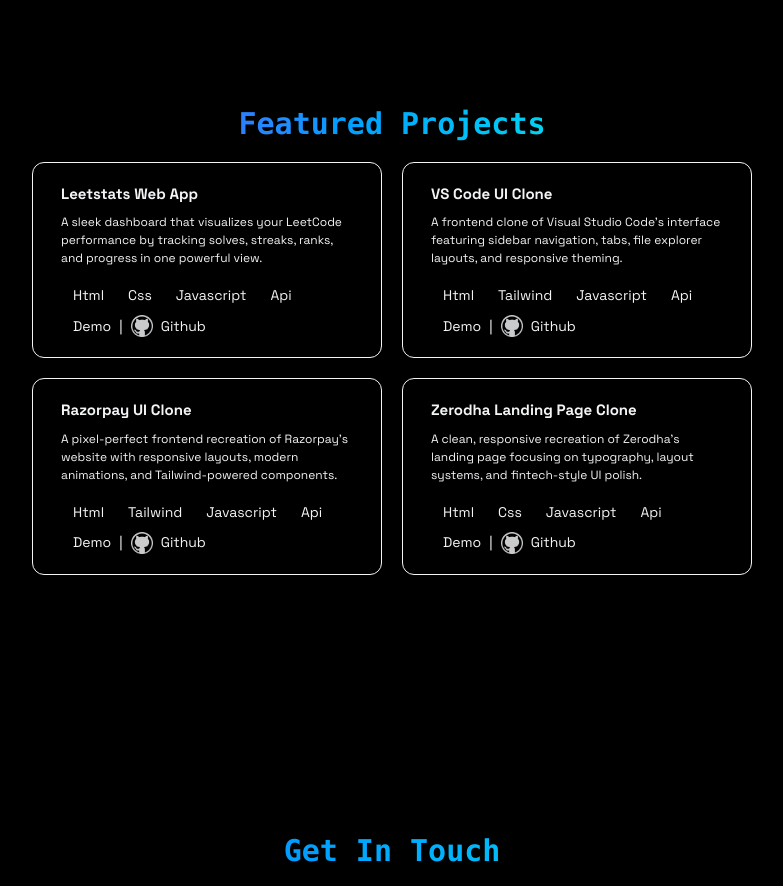
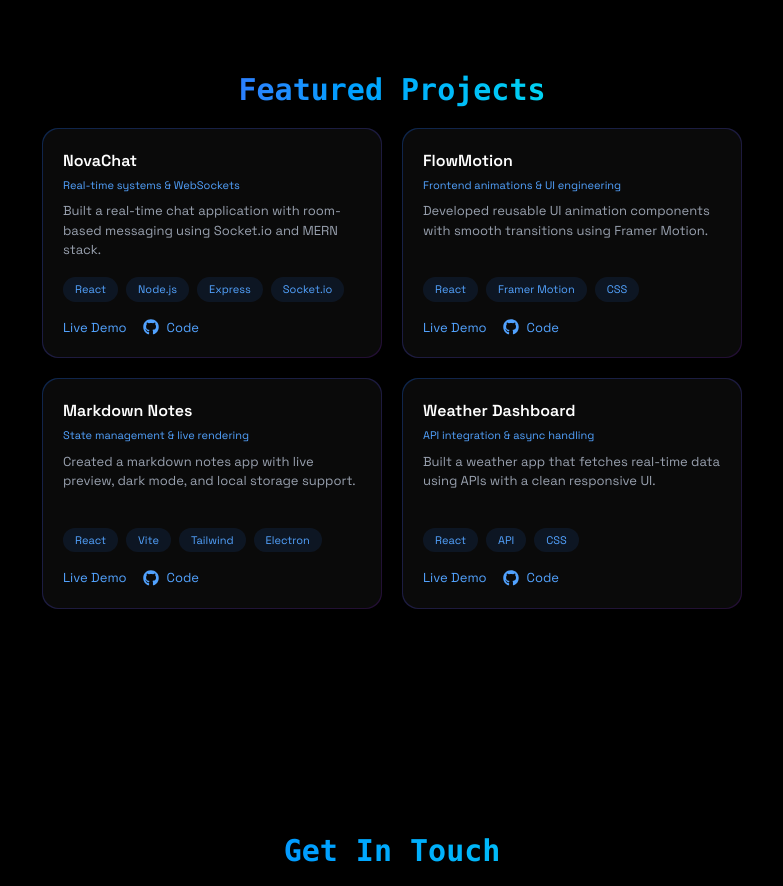
Before and after one commit to piratesofsi/musab-portfolio, a React (Vite) app: page / in a window 1280 px wide. Shown: the part 1560-2446 px from the top of the page, without its empty margins (248-1031 px from the left). Built offline with nearby package versions, Linux system fonts and the light colour scheme.

Commit message:
projects updates

```diff
--- a/package.json
+++ b/package.json
@@ -15,6 +15,7 @@
     "react": "^19.2.0",
     "react-dom": "^19.2.0",
     "react-hot-toast": "^2.6.0",
+    "react-icons": "^5.6.0",
     "tailwindcss": "^4.1.18"
   },
   "devDependencies": {
--- a/src/components/sections/Home.jsx
+++ b/src/components/sections/Home.jsx
@@ -78,7 +78,7 @@
             View Projects
           </a>
 
-          <a  href="https://drive.google.com/file/d/19h3aE3wdi9z4shidQ8fUYeN6LFIArrX4/preview"
+          <a  href="https://drive.google.com/file/d/1PaP53iq2GjzwGJmG27FwjeSfEycFR0fV/preview"
             target="_blank"
   rel="noopener noreferrer" className="inline-flex justify-center items-center  px-3 py-3 md:px-6 md:py-3  md:w-[200px] w-[154px] font-bold text-[14px] md:text-[13px]
  border border-blue-500 cursor-pointer text-blue-500 hover:bg-blue-500 hover:text-white md:transition rounded-xl font-semibold active:scale-95 transition-transform duration-150
--- /dev/null
+++ b/src/components/sections/ProjectCard.jsx
@@ -0,0 +1,74 @@
+import { FaGithub } from "react-icons/fa";
+
+const ProjectCard = ({ title, description, tech, demo, github, tagline }) => {
+  return (
+    <div className="w-[300px] md:w-[340px] rounded-2xl p-[1px]
+    bg-gradient-to-br from-blue-500/30 to-purple-500/20
+    hover:from-blue-500/60 hover:to-purple-500/40
+    transition-all duration-300 h-full">
+
+      {/* Inner Card */}
+      <div className="rounded-2xl bg-[#0a0a0a] p-5 h-full flex flex-col
+      hover:-translate-y-2 hover:shadow-[0_10px_40px_rgba(59,130,246,0.25)]
+      transition-all duration-300 cursor-pointer group">
+
+        {/* Title */}
+        <h3 className="font-semibold text-[16px] text-white mb-1
+        group-hover:text-blue-400 transition">
+          {title}
+        </h3>
+
+        {/* Tagline */}
+        <p className="text-[11px] text-blue-400 mb-2">
+          {tagline}
+        </p>
+
+        {/* Description */}
+        <p className="text-gray-400 text-[13px] mb-4 min-h-[60px]">
+          {description}
+        </p>
+
+        {/* Tech Stack */}
+        <div className="flex flex-wrap gap-2 mb-4">
+          {tech.map((t, i) => (
+            <span
+              key={i}
+              className="text-[11px] px-3 py-1 rounded-full
+              bg-blue-500/10 text-blue-400
+              hover:bg-blue-500/20 transition"
+            >
+              {t}
+            </span>
+          ))}
+        </div>
+
+        {/* Links (pushed to bottom) */}
+        <div className="mt-auto flex items-center gap-4 text-[13px] text-blue-400">
+
+          <a
+            href={demo}
+            target="_blank"
+            rel="noopener noreferrer"
+            className="hover:underline hover:scale-105 transition"
+          >
+            Live Demo
+          </a>
+
+          <a
+            href={github}
+            target="_blank"
+            rel="noopener noreferrer"
+            className="flex items-center gap-2 hover:underline hover:scale-105 transition"
+          >
+            <FaGithub size={16} />
+            Code
+          </a>
+
+        </div>
+
+      </div>
+    </div>
+  );
+};
+
+export default ProjectCard;
--- a/src/components/sections/Projects.jsx
+++ b/src/components/sections/Projects.jsx
@@ -2,6 +2,7 @@
 import github from "../../assets/github.png";
 import github2 from "../../assets/logo.png";
 import RevealOnScreen from '../RevealOnScreen';
+import ProjectCard from './ProjectCard';
 
 const Projects = () => {
 
@@ -34,89 +35,44 @@
                     {/* revealonscreen on each card  */}
                     <RevealOnScreen>
                         {/* project card 1  */}
-                <div className=" md:w-[350px] w-[300px] border  dark:border-gray-800 md:py-5 md:px-7 light:border-gray-800
-                 rounded-xl hover:-translate-y-2 duration-200 transition-all
-                 hover:shadow-[0_8px_28px_rgba(59,130,246,0.22)]
-                 cursor-pointer px-5 py-5">
-                    {/* heading  */}
-                    <h3 className='font-bold md:text-[15px] pb-2 light:text-black dark:text-white md:text-start text-center '>Leetstats Web App </h3>
-                    {/* para  */}
-                    <p className="dark:text-gray-300 light:text-gray-900 md:text-[12px] pb-4 text-[12px] ">A sleek dashboard that visualizes your LeetCode performance by tracking solves, streaks, ranks, and progress in one powerful view.</p>
-
-                    {/* tech stack used  */}
-                    {["Html" , "Css" , "Javascript" , "Api"].map((tech,key)=>(
-                        <span key={key}
-                        className=" md:text-[14px] text-[12px] dark:bg-blue-500/10
-                        dark:text-blue-600 light:text-gray-800 light:bg-gray-300 rounded-full px-3 py-1"
-
-                        >{tech}</span>
-                    ))}
-
-
-                        {/* demo + view github */}
-                    <div className='flex justify-start md:px-3 items-center gap-2 pt-2 md:text-[14px] text-[12px] dark:text-blue-600 light:text-gray-800 pl-2'>
-                    <a href="https://leetcode-stats-ten.vercel.app/"><div>Demo</div></a> <div> | </div>  <a href="https://github.com/piratesofsi/leetcode-stats" className='flex  justify-center items-center gap-2'><img src={github2} alt="" width="22px" /> <span>Github</span></a>
-                    </div>
-                </div>
+                        <ProjectCard
+                            title="NovaChat"
+                            tagline="Real-time systems & WebSockets"
+                            description="Built a real-time chat application with room-based messaging using Socket.io and MERN stack."
+                            tech={["React", "Node.js", "Express", "Socket.io"]}
+                            demo="https://nova-chat-wvwg.vercel.app/"
+                            github="https://github.com/piratesofsi/novaChat"
+                            image="/images/chat.png"
+                        />
                     </RevealOnScreen>
 
                     {/* project card 2  */}
                     <RevealOnScreen>
 
 
-                <div className=" md:w-[350px] w-[300px] border  dark:border-gray-800 md:py-5 md:px-7 light:border-gray-800
-                 rounded-xl hover:-translate-y-2 duration-200 transition-all
-                 hover:shadow-[0_8px_28px_rgba(59,130,246,0.22)]
-                 cursor-pointer px-5 py-5">
-                    {/* heading  */}
-                    <h3 className='font-bold md:text-[15px] pb-2 light:text-black dark:text-white md:text-start text-center '>VS Code UI Clone </h3>
-                    {/* para  */}
-                    <p className="dark:text-gray-300 light:text-gray-900 md:text-[12px] pb-4 text-[12px] ">A frontend clone of Visual Studio Code’s interface featuring sidebar navigation, tabs, file explorer layouts, and responsive theming.</p>
-
-                    {/* tech stack used  */}
-                    {["Html" , "Tailwind" , "Javascript" , "Api"].map((tech,key)=>(
-                        <span key={key}
-                        className=" md:text-[14px] text-[12px] dark:bg-blue-500/10
-                        dark:text-blue-600 light:text-gray-800 light:bg-gray-300 rounded-full px-3 py-1"
-
-                        >{tech}</span>
-                    ))}
-
-
-                        {/* demo + view github */}
-                    <div className='flex justify-start md:px-3 items-center gap-2 pt-2 md:text-[14px] text-[12px] dark:text-blue-600 light:text-gray-800 pl-2'>
-                    <a href="https://vs-code-clone-gilt.vercel.app/"><div>Demo</div></a> <div> | </div>  <a href="https://github.com/piratesofsi/vs-code-clone" className='flex  justify-center items-center gap-2'><img src={github2} alt="" width="22px" /> <span>Github</span></a>
-                    </div>
-                </div>
+                        <ProjectCard
+                            title="FlowMotion"
+                            tagline="Frontend animations & UI engineering"
+                            description="Developed reusable UI animation components with smooth transitions using Framer Motion."
+                            tech={["React", "Framer Motion", "CSS"]}
+                            demo="https://flowmotion-liard.vercel.app/"
+                            github="https://github.com/piratesofsi/flowmotion"
+                            image="/images/flow.png"
+                        />
                     </RevealOnScreen>
 
                     {/* project card 3  */}
                     <RevealOnScreen>
 
-                 <div className=" md:w-[350px] w-[300px] border  dark:border-gray-800 md:py-5 md:px-7 light:border-gray-800
-                 rounded-xl hover:-translate-y-2 duration-200 transition-all
-                 hover:shadow-[0_8px_28px_rgba(59,130,246,0.22)]
-                 cursor-pointer px-5 py-5 ">
-                    {/* heading  */}
-                    <h3 className='font-bold md:text-[15px] pb-2 light:text-black dark:text-white md:text-start text-center '>Razorpay UI Clone </h3>
-                    {/* para  */}
-                    <p className="dark:text-gray-300 light:text-gray-900 md:text-[12px] pb-4 text-[12px] ">A pixel-perfect frontend recreation of Razorpay’s website with responsive layouts, modern animations, and Tailwind-powered components.</p>
-
-                    {/* tech stack used  */}
-                    {["Html" , "Tailwind" , "Javascript" , "Api"].map((tech,key)=>(
-                        <span key={key}
-                        className=" md:text-[14px] text-[12px] dark:bg-blue-500/10
-                        dark:text-blue-600 light:text-gray-800 light:bg-gray-300 rounded-full px-3 py-1"
-
-                        >{tech}</span>
-                    ))}
-
-
-                        {/* demo + view github */}
-                    <div className='flex justify-start md:px-3 items-center gap-2 pt-2 md:text-[14px] text-[12px] dark:text-blue-600 light:text-gray-800 pl-2'>
-                    <a href="https://github.com/piratesofsi/razorpay-clone"><div>Demo</div></a> <div> | </div>  <a href="https://razorpay-clone-nu-gilt.vercel.app/" className='flex  justify-center items-center gap-2'><img src={github2} alt="" width="22px" /> <span>Github</span></a>
-                    </div>
-                </div>
+                        <ProjectCard
+                            title="Markdown Notes"
+                            tagline="State management & live rendering"
+                            description="Created a markdown notes app with live preview, dark mode, and local storage support."
+                            tech={["React", "Vite", "Tailwind", "Electron"]}
+                            demo="https://markdown-notes-app-one.vercel.app/"
+                            github="https://github.com/piratesofsi/markdown-notes-app"
+                            image="/images/notes.png"
+                        />
 
                     </RevealOnScreen>
 
@@ -125,31 +81,15 @@
                     <RevealOnScreen>
 
 
-              <div className=" md:w-[350px] w-[300px] border  dark:border-gray-800 md:py-5 md:px-7 light:border-gray-800
-                 rounded-xl hover:-translate-y-2 duration-200 transition-all
-                 hover:shadow-[0_8px_28px_rgba(59,130,246,0.22)]
-                 cursor-pointer px-5 py-5">
-                    {/* heading  */}
-                    <h3 className='font-bold md:text-[15px] pb-2 light:text-black dark:text-white  text-center md:text-start '>Zerodha Landing Page Clone </h3>
-                    {/* para  */}
-                    <p className="dark:text-gray-300 light:text-gray-900 md:text-[12px] pb-4 text-[12px] ">A clean, responsive recreation of Zerodha’s landing page focusing on typography, layout systems, and fintech-style UI polish.</p>
-
-                    {/* tech stack used  */}
-                    {["Html" , "Css" , "Javascript" , "Api"].map((tech,key)=>(
-                        <span key={key}
-                        className=" md:text-[14px] text-[12px] dark:bg-blue-500/10
-                        dark:text-blue-600 light:text-gray-800 light:bg-gray-300 rounded-full px-3 py-1"
-
-                        >{tech}</span>
-                    ))}
-
-
-                        {/* demo + view github */}
-                    <div className='flex justify-start md:px-3 items-center gap-2 pt-2 md:text-[14px] text-[12px] dark:text-blue-600 light:text-gray-800 pl-2'>
-                    <a href=" https://piratesofsi.github.io/zerodha-landing-page/"><div>Demo</div></a> <div> | </div>  <a href="https://github.com/piratesofsi/zerodha-landing-page" className='flex  justify-center items-center gap-2'><img src={github2} alt="" width="22px" /> <span>Github</span></a>
-                    </div>
-                </div>
-
+                        <ProjectCard
+                            title="Weather Dashboard"
+                            tagline="API integration & async handling"
+                            description="Built a weather app that fetches real-time data using APIs with a clean responsive UI."
+                            tech={["React", "API", "CSS"]}
+                            demo="https://weather-app-nine-pi-68.vercel.app/"
+                            github="https://github.com/piratesofsi/weather-app"
+                            image="/images/weather.png"
+                        />
                     </RevealOnScreen>
 
 
```
Also changed, not shown: src/components/sections/Contact.jsx (+6 -6 lines), 1 other file (tests, documents, lock files or other folders). Lines whose indentation alone changed are shown as unchanged.
